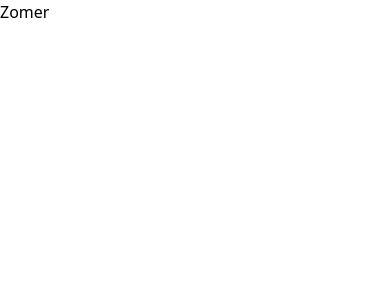
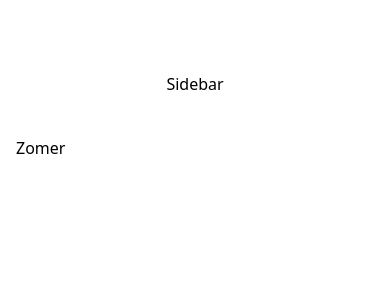
Before and after one commit to zomeru/portfolio-next-ts, a Next.js app: page / in a window 390 px wide. Shown: the top 300 px of the page. Built offline with nearby package versions, Linux system fonts and the light colour scheme.

Commit message:
Start working with layout

```diff
--- a/pages/_app.tsx
+++ b/pages/_app.tsx
@@ -1,7 +1,16 @@
-import '../styles/globals.css'
+import '../styles/globals.css';
 
 function MyApp({ Component, pageProps }) {
-  return <Component {...pageProps} />
+  return (
+    <div className='grid grid-cols-12 gap-6 px-4 lg:px-48 my-14'>
+      <div className='col-span-12 p-4 text-center bg-white lg:col-span-3 rounded-2xl'>
+        Sidebar
+      </div>
+      <div className='col-span-12 bg-white lg:col-span-9 rounded-2xl'>
+        <Component {...pageProps} />
+      </div>
+    </div>
+  );
 }
 
-export default MyApp
+export default MyApp;
```
